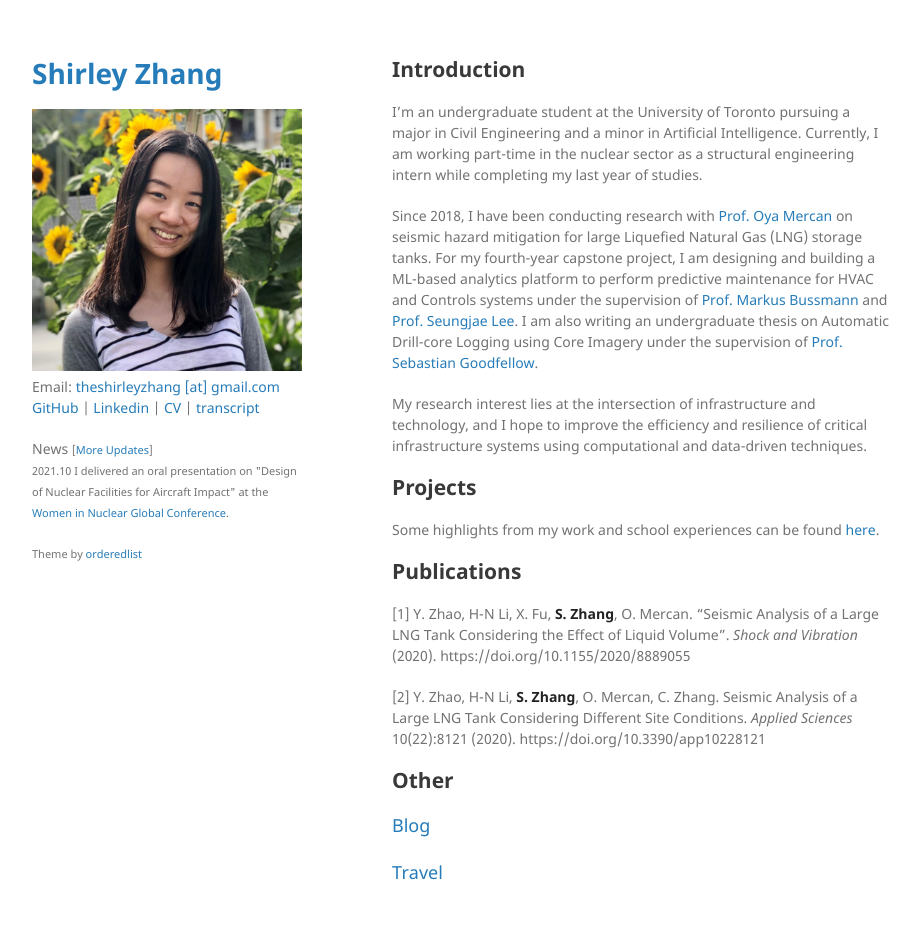
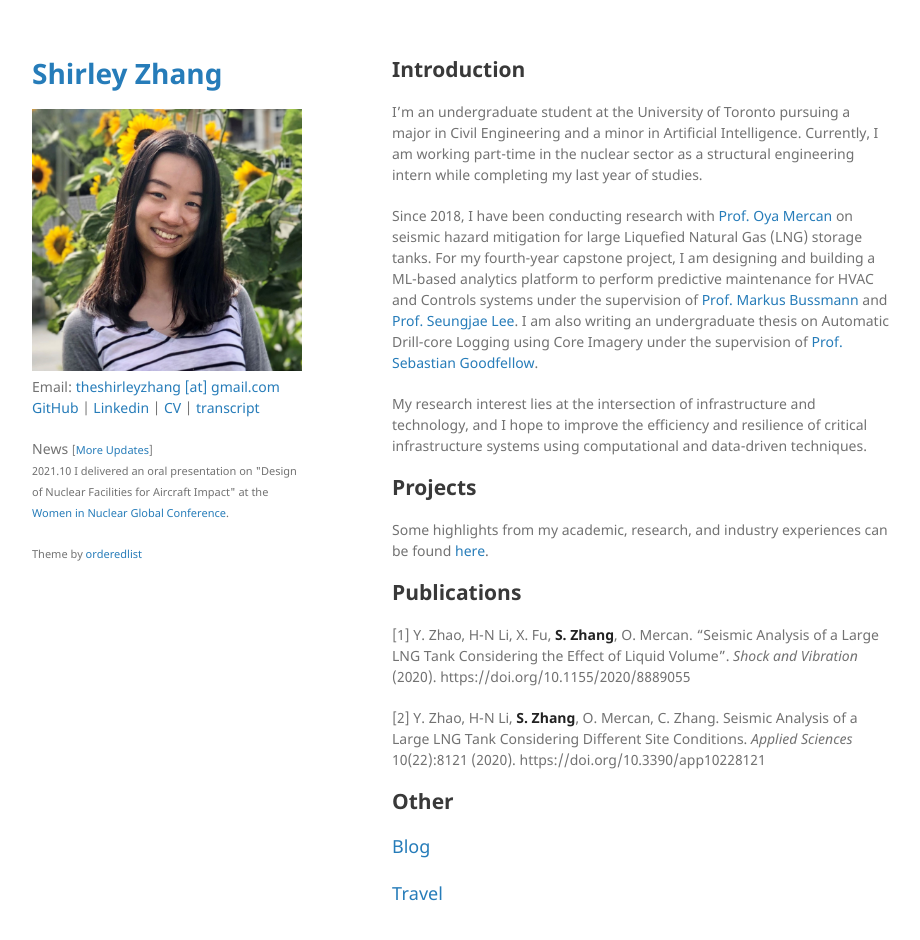
Before and after one commit to shirleyzhang2/shirleyzhang2.github.io, a Jekyll site: the page built from index.md, in a window 1280 px wide and 977 px high. Shown: the top 940 px of the window, without its empty margins (178-1098 px from the left). Built offline with Jekyll 4.4.1, drawn with Linux system fonts in a browser that asks for light colours.

Commit message:
Update index.md

```diff
--- a/index.md
+++ b/index.md
@@ -10,7 +10,7 @@ Since 2018, I have been conducting research with [Prof. Oya Mercan](https://civm
 My research interest lies at the intersection of infrastructure and technology, and I hope to improve the efficiency and resilience of critical infrastructure systems using computational and data-driven techniques.
 
 ## Projects
-Some highlights from my work and school experiences can be found [here](./projects.html).
+Some highlights from my academic, research, and industry experiences can be found [here](./projects.html).
 
 ## Publications
 [1] Y. Zhao, H-N Li, X. Fu, **S. Zhang**, O. Mercan. "Seismic Analysis of a Large LNG Tank Considering the Effect of Liquid Volume". *Shock and Vibration* (2020). https://doi.org/10.1155/2020/8889055
@@ -21,5 +21,3 @@ Some highlights from my work and school experiences can be found [here](./projec
 <span style="font-size:18px;">[Blog](./blog.html)</span>
 
 <span style="font-size:18px;">[Travel](./travel.html)</span>
-
-<!-- <span style="font-size:18px;">[Blog](./blog.html)</span> for fun.-->
```
